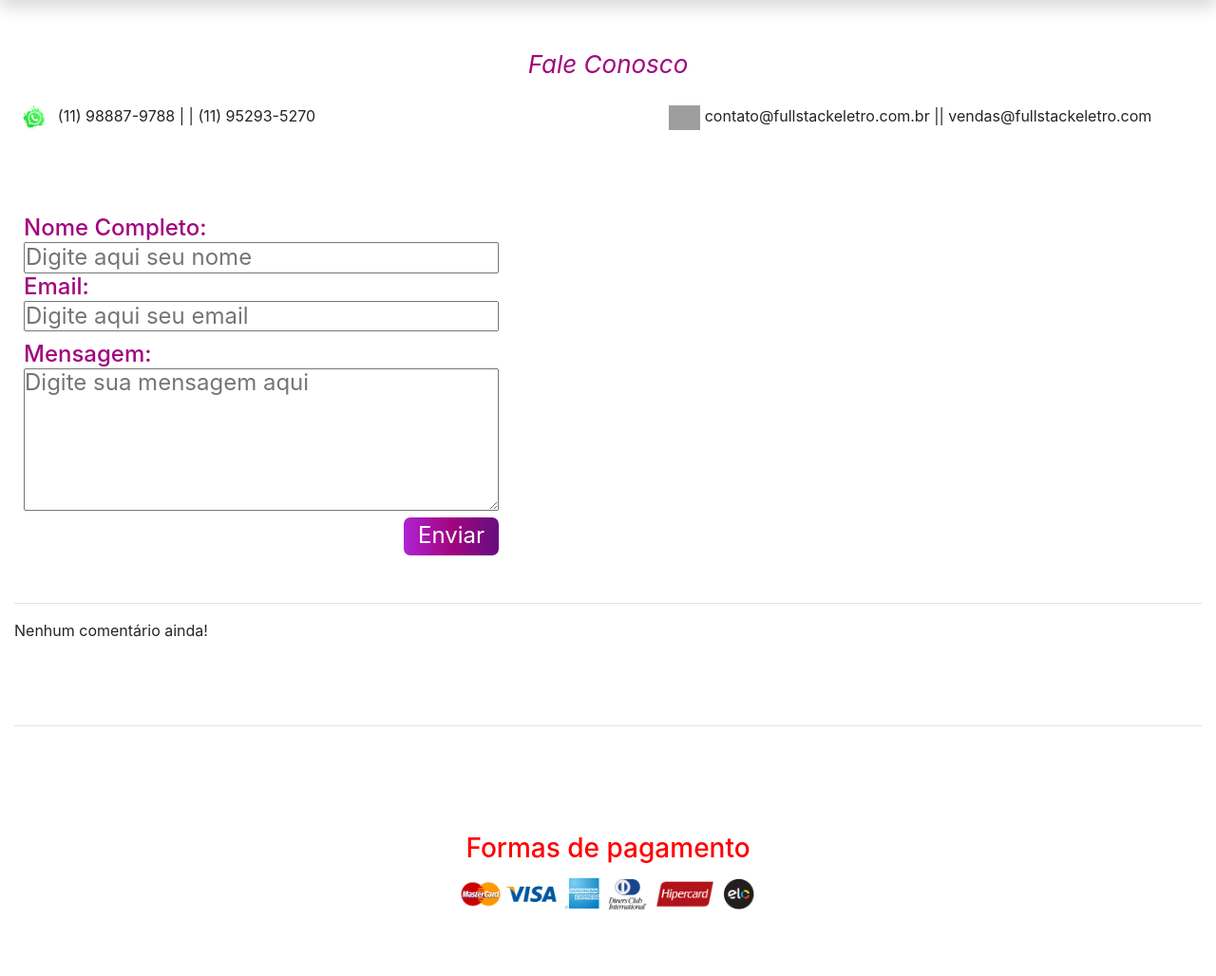
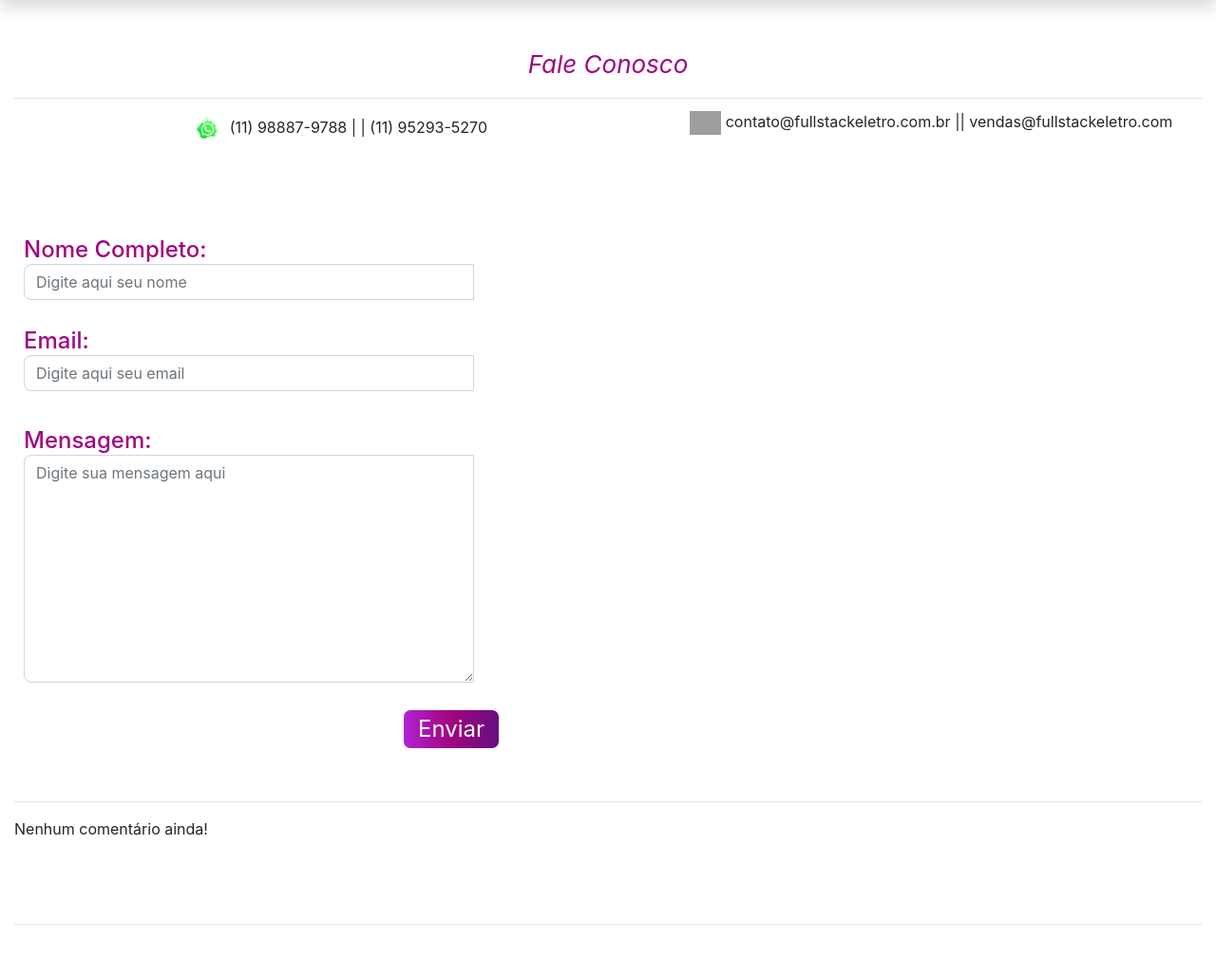
Before and after one commit to ElnatanSouza/FullEletro-PHP, a PHP site: page /contato.php in a window 1280 px wide. Shown: the part 221-1249 px from the top of the page at 95% size. Run offline with PHP 8.4, Linux system fonts and the light colour scheme; data that the repository does not hold is empty; grey boxes are pictures that could not be loaded.

Commit message:
Bootstrap incluso

```diff
--- a/contato.php
+++ b/contato.php
@@ -28,9 +28,8 @@ include_once('conexaosql.php');
 
         <br> <br>
 
-        <center>
-            <p class="faleConos"> Fale Conosco </p>
-            <table>
+            <p id="faleConos"> Fale Conosco </p>
+            <table class="lojas table text-center my-0">
                 <tbody>
                     <tr>
                         <td>
@@ -45,21 +44,20 @@ include_once('conexaosql.php');
                     </tr>
                 </tbody>
             </table>
-        </center>
 
         <br> <br> <br>
-        <form method="post" action="#">
+        <form class="form-group" method="post" action="#">
             <h4 class="contato">
                 Nome Completo: <br>
-                <input id="fale_form" class="nome" type="text" name="nome" placeholder="Digite aqui seu nome">
+                <input id="fale_form" class="nome form-control" type="text" name="nome" placeholder="Digite aqui seu nome">
                 <br> Email:
                 <br>
-                <input id="fale_form" class="email" type="email" name="email" placeholder="Digite aqui seu email">
+                <input id="fale_form" class="email form-control" type="email" name="email" placeholder="Digite aqui seu email">
                 <br>
             </h4>
             <h4 class="mensagem">
                 Mensagem: <br>
-                <textarea id="fale_form" class="textarea" name="msg" placeholder="Digite sua mensagem aqui"></textarea> <br>
+                <textarea id="text_form" class="textarea form-control" name="msg" placeholder="Digite sua mensagem aqui"></textarea> <br>
 
                 <input id="fale_botao" class="botao" type="submit" value="Enviar"> <br>
             </h4>
--- a/loja.php
+++ b/loja.php
@@ -28,7 +28,7 @@
 
         <br> <br>
 
-        <table class="lojas" cellpadding="20">
+        <table class="lojas table text-center my-0" cellpadding="20">
             <tr>
                 <td>
                     <h3> São Paulo </h3> <br>
--- a/public/css/estilo.css
+++ b/public/css/estilo.css
@@ -139,7 +139,8 @@ nav .navbar {
   color: #a1057f;
 }
 
-.faleConos {
+#faleConos {
+  text-align: center;
   font-size: 26px;
   color: #a1057f;
 }
@@ -169,3 +170,12 @@ nav .navbar {
     margin-left: 1px;
   }
 }
+
+#fale_form {
+  width: 37vw;
+}
+
+#text_form {
+  width: 37vw;
+  height: 30vh;
+}
```
Also changed, not shown: produtos.php (+7 -7 lines).
